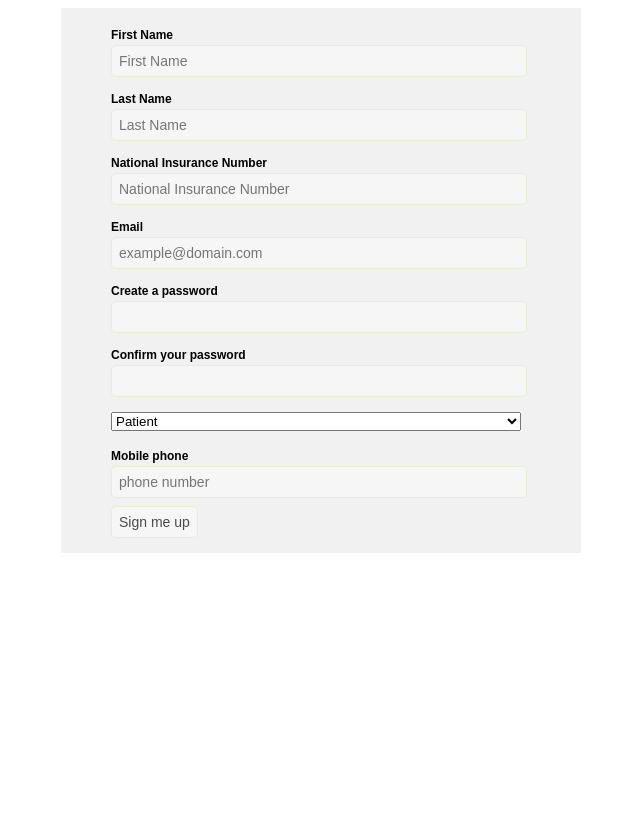
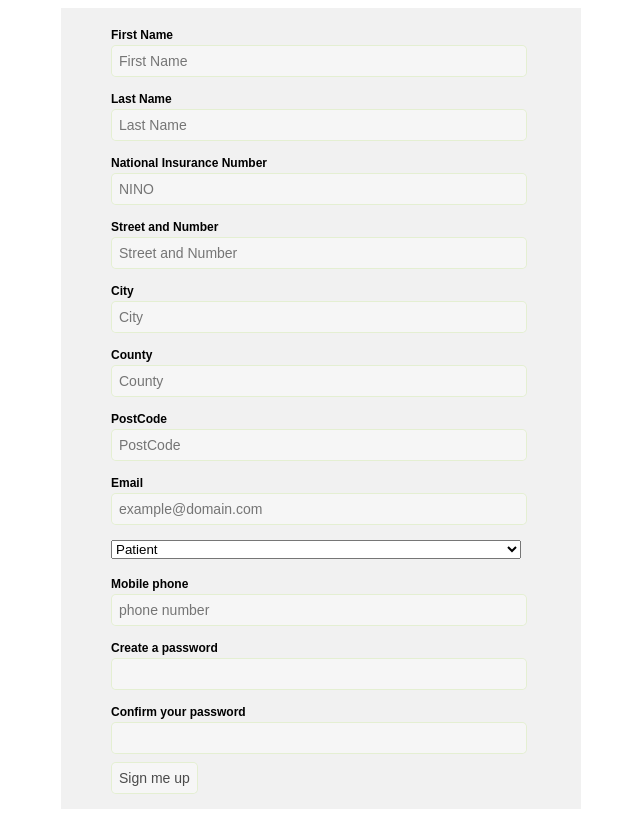
Before and after one commit to Noktec/CS312, a PHP site: page /registration.php in a window 1280 px wide. Shown: the whole page, without its empty margins (319-959 px from the left). Before the commit the page ends 553 px from the top, so only its background shows below. Run offline with PHP 8.4, Linux system fonts and the light colour scheme.

Commit message:
Update registration
Update registration

```diff
--- a/registration.php
+++ b/registration.php
@@ -22,25 +22,38 @@
     			<p class="contact"><label for="FamilyName">Last Name</label></p>
     			<input id="FamilyName" name="FamilyName" placeholder="Last Name" required="" tabindex="2" type="text">
 
-    			<p class="contact"><label for="NIN">National Insurance Number</label></p>
-    			<input id="NIN" name="NIN" placeholder="National Insurance Number" required="" tabindex="2" type="text">
+    			<p class="contact"><label for="NINO">National Insurance Number</label></p>
+    			<input id="NIN" name="NIN" placeholder="NINO" required="" tabindex="3" type="text">
+
+                <p class="contact"><label for="Street">Street and Number</label></p>
+                <input id="Street" name="Street" placeholder="Street and Number" required="" tabindex="4" type="text">
+
+                <p class="contact"><label for="City">City</label></p>
+                <input id="City" name="City" placeholder="City" required="" tabindex="5" type="text">
+
+                <p class="contact"><label for="County">County</label></p>
+                <input id="County" name="County" placeholder="County" required="" tabindex="6" type="text">
+
+                <p class="contact"><label for="PostCode">PostCode</label></p>
+                <input id="PostCode" name="PostCode" placeholder="PostCode" required="" tabindex="7" type="text">
 
     			<p class="contact"><label for="email">Email</label></p>
     			<input id="email" name="email" placeholder="example@domain.com" required="" type="email">
 
-                <p class="contact"><label for="password">Create a password</label></p>
-    			<input type="password" id="password" name="password" required="">
-                <p class="contact"><label for="repassword">Confirm your password</label></p>
-    			<input type="password" id="repassword" name="repassword" required="">
-
 
             	<select class="Profession" name="Profession">
+                <label for="Profession">Profession</label></p>
             	<option value="select">Patient</option>
             	<option value="m">Medical Doctor</option>
             	</select><br><br>
 
-            <p class="contact"><label for="phone">Mobile phone</label></p>
-            <input id="phone" name="phone" placeholder="phone number" required="" type="text"> <br>
+                <p class="contact"><label for="phone">Mobile phone</label></p>
+                <input id="phone" name="phone" placeholder="phone number" required="" type="text"> <br>
+
+                <p class="contact"><label for="password">Create a password</label></p>
+                <input type="password" id="password" name="password" required="">
+                <p class="contact"><label for="repassword">Confirm your password</label></p>
+                <input type="password" id="repassword" name="repassword" required="">
 
             <input class="buttom" name="submit" id="submit" tabindex="5" value="Sign me up" type="submit">
    		</form>
```
